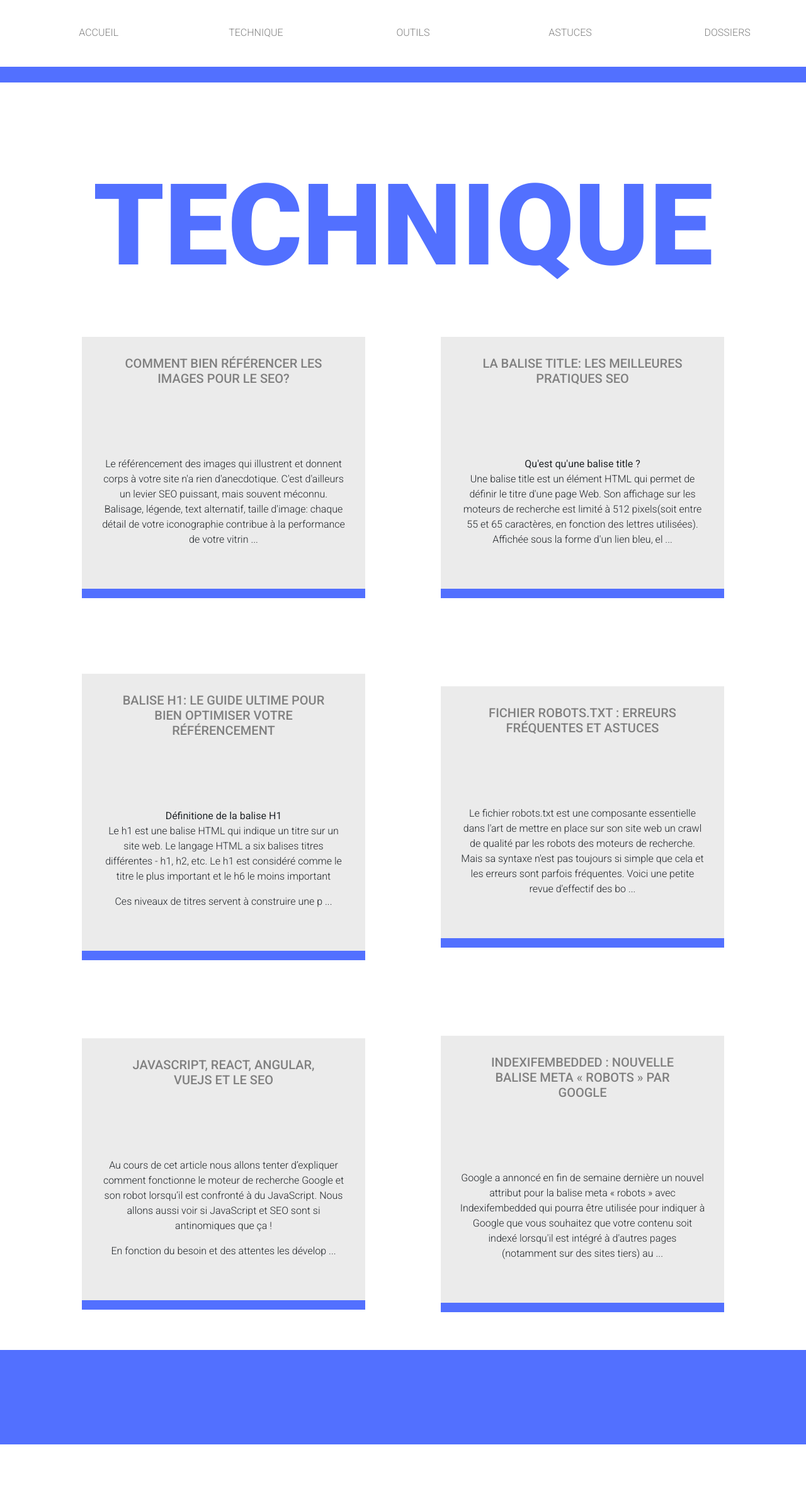
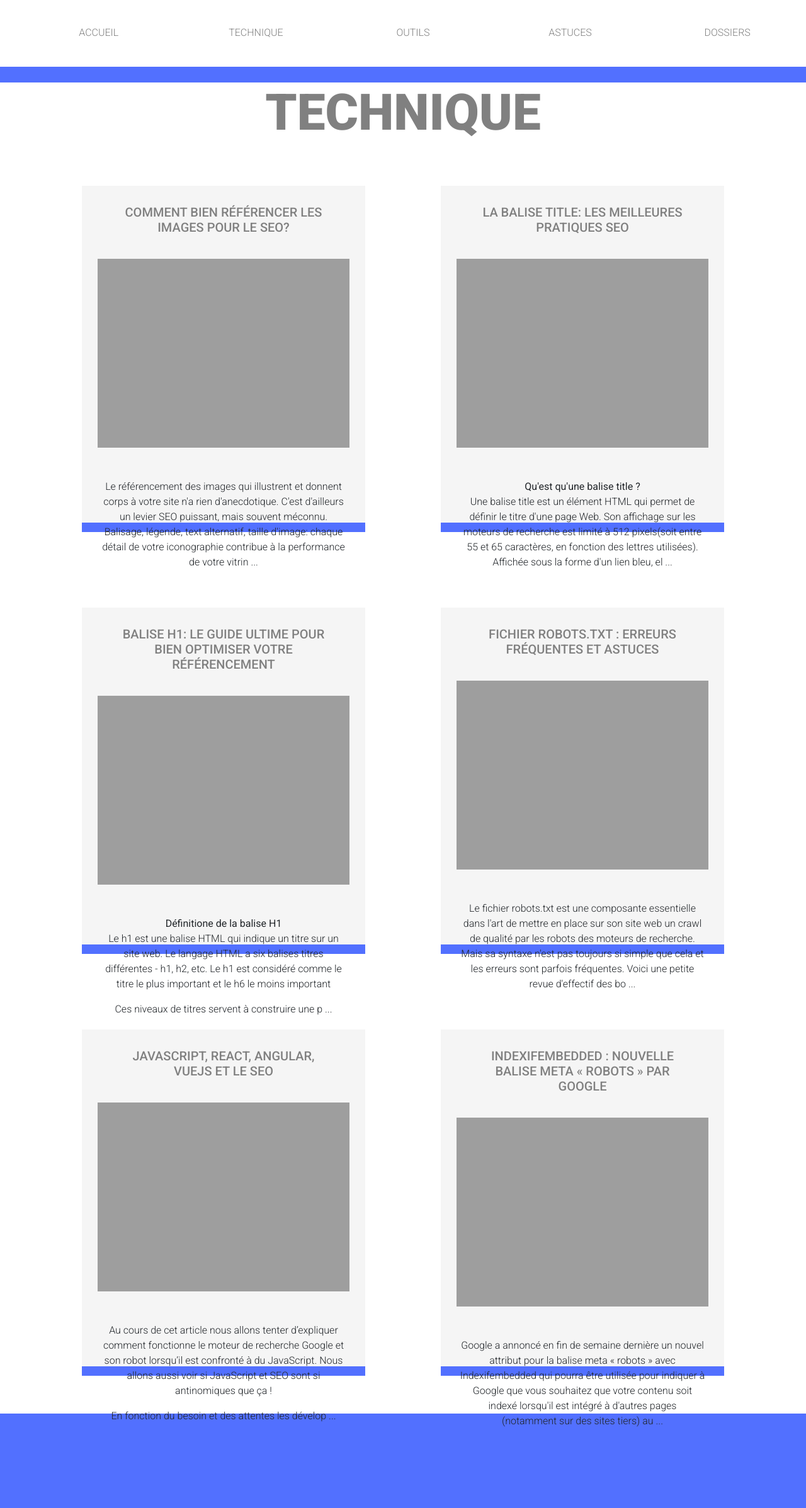
Before and after one commit to saralaloux/workshop, a PHP site: page /workshop/otherPage/category/category.php?id=2 in a window 1280 px wide. Shown: the whole page at 63% size. Before the commit the page ends 2294 px from the top, so only its background shows below. Run offline with PHP 8.4, Linux system fonts and the light colour scheme; data comes from the database, SQL or seed files in the repository.

Commit message:
Add files via upload

```diff
--- a/index.php
+++ b/index.php
@@ -96,7 +96,7 @@
     .inside ul{
         margin: 40px 0px;
     }
-    .inside li{
+    .inside > li{
         margin: 20px 0px;
         font-size: 20px;
     }
--- a/otherPage/category/category.php
+++ b/otherPage/category/category.php
@@ -91,8 +91,9 @@
     }
     article{
         width: 450px;
+        height: 550px;
         margin: 60px;
-        background-color: #EBEBEB;
+        background-color: rgb(245, 245, 245);
         border-bottom: 15px solid #5270ff;
     }
     section {
@@ -109,10 +110,11 @@
     }
      /********** text ***********/
     h1{
-        padding-top: 120px;
-       font-size: 180px;
+        /* padding-top: 120px; */
+       font-size: 80px;
        text-align: center;
-       color: #5270ff;
+       /* color: #5270ff; */
+       color: grey;
        font-weight: 900;
        text-transform: uppercase;
     }
@@ -147,24 +149,6 @@
         <?php
             include('../../component/navbar.php');
         ?>
-        <!-- <div id="carouselExampleSlidesOnly" class="carousel slide" data-bs-ride="carousel">
-            <div class="carousel-inner">
-                <div class="carousel-item active">
-                    <img src="../../assets/slide1.png" class="d-block w-100" alt="">
-                </div>
-                <div class="carousel-item">
-                    <img src="../../assets/slide2.png" class="d-block w-100" alt="">
-                </div>
-                <div class="carousel-item">
-                    <img src="../../assets/slide3.png" class="d-block w-100" alt="">
-                </div>
-                <div class="carousel-item">
-                    <img src="../../assets/slide4.png" class="d-block w-100" alt="">
-                </div><div class="carousel-item">
-                    <img src="../../assets/slide5.png" class="d-block w-100" alt="">
-                </div>
-            </div>
-        </div> -->
         <h1>
             <?php
                 echo $result_category['name'];
@@ -184,7 +168,7 @@
                         </a>
                     </h2>
                     <div class="img_articles">
-                        <img src="<?php echo $show_article['image_url']; ?>" alt="<?php echo $show_article['image_alt']; ?>" />
+                        <img src="<?php echo $server_url;?>assets/<?php echo $show_article['image_url']; ?>" alt="<?php echo $show_article['image_alt']; ?>" />
                     </div>
                     <section>
                         <?php
```
Also changed, not shown: otherPage/articles/article.php (+24 -3 lines), assets/GSC.png (added).
